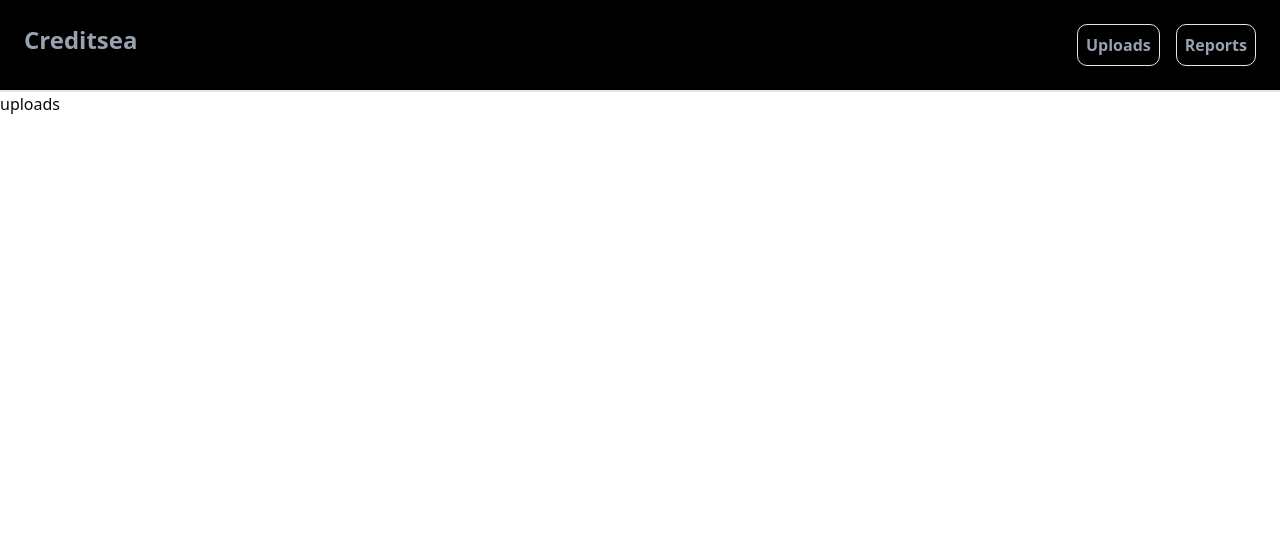
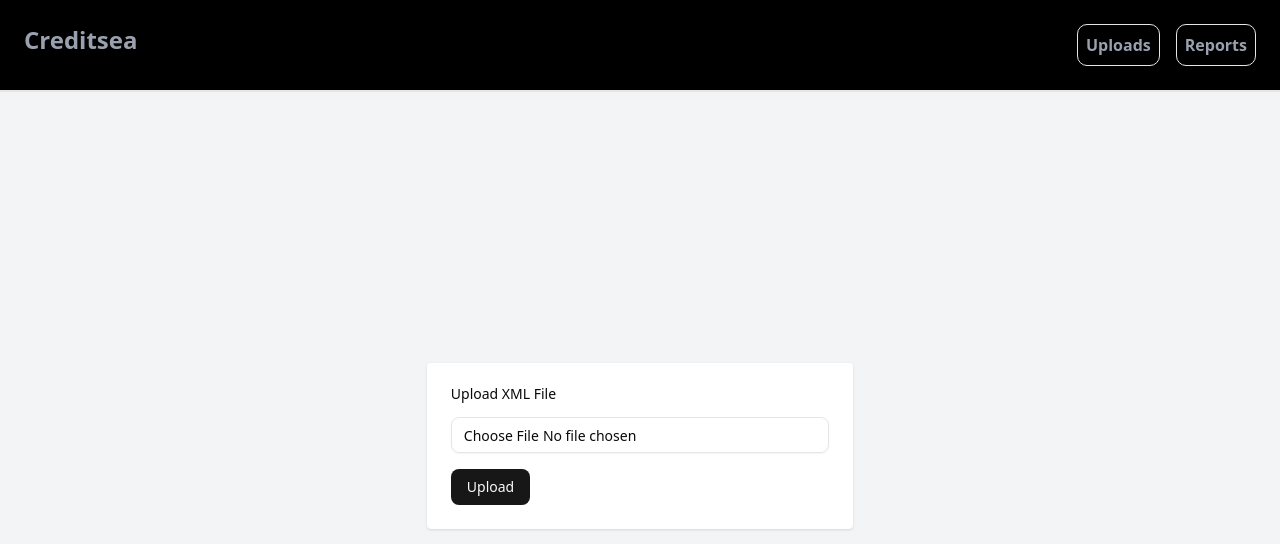
Before and after one commit to alimunfed17/CreditSea, a React app in the folder frontend/: page /uploads in a window 1280 px wide. Shown: the top 544 px of the page. Built offline with nearby package versions, Linux system fonts and the light colour scheme; the HTML template or start-up script is replaced by a standard one.

Commit message:
feat: Add uploadform to upload page

```diff
--- a/frontend/src/App.tsx
+++ b/frontend/src/App.tsx
@@ -5,12 +5,14 @@ import Header from './components/Common/Header';
 
 export default function App() {
   return (
-    <main>
+    <div className="h-screen flex flex-col">
       <Header />
-      <Routes>
-        <Route path="/uploads" element={<Uploads />} />
-        <Route path="/reports" element={<Reports />} />
-      </Routes>
-    </main>
-  )
+      <main className="flex-1 flex flex-col">
+        <Routes>
+          <Route path="/uploads" element={<Uploads />} />
+          <Route path="/reports" element={<Reports />} />
+        </Routes>
+      </main>
+    </div>
+  );
 }
--- /dev/null
+++ b/frontend/src/components/Uploads/UploadForm.tsx
@@ -0,0 +1,64 @@
+import React, { useState } from "react";
+import axios from "axios";
+import { Button } from "@/components/ui/button";
+import { Label } from "@/components/ui/label";
+import { Input } from "@/components/ui/input";
+import { toast } from "sonner";
+
+export default function UploadForm() {
+  const [file, setFile] = useState<File | null>(null);
+  const [loading, setLoading] = useState(false);
+
+  const handleFileChange = (e: React.ChangeEvent<HTMLInputElement>) => {
+    if (e.target.files && e.target.files.length > 0) {
+      const selectedFile = e.target.files[0];
+      if (!selectedFile.name.endsWith(".xml")) {
+        toast.error("Invalid file type. Please select an XML file.");
+        setFile(null);
+        return;
+      }
+      setFile(selectedFile);
+    }
+  };
+
+  const handleUpload = async () => {
+    if (!file) {
+      toast.error("No file selected. Please choose an XML file.");
+      return;
+    }
+
+    const formData = new FormData();
+    formData.append("file", file);
+
+    try {
+      setLoading(true);
+      const response = await axios.post(
+        `${import.meta.env.VITE_API_BASE_URL}/upload`,
+        formData,
+        {
+          headers: { "Content-Type": "multipart/form-data" },
+        }
+      );
+      toast.success(response.data.message || "File uploaded successfully.");
+      setFile(null);
+    } catch (error: any) {
+      console.error(error);
+      toast.error(
+        error.response?.data?.message || "Something went wrong while uploading."
+      );
+    } finally {
+      setLoading(false);
+    }
+  };
+
+  return (
+    <div className="max-w-md mx-auto p-6 bg-white shadow rounded space-y-4">
+      <Label htmlFor="file">Upload XML File</Label>
+      <Input type="file" id="file" accept=".xml" onChange={handleFileChange} />
+      <Button onClick={handleUpload} disabled={loading}>
+        {loading ? "Uploading..." : "Upload"}
+      </Button>
+      {file && <p className="text-sm text-gray-500">Selected file: {file.name}</p>}
+    </div>
+  );
+}
--- a/frontend/src/main.tsx
+++ b/frontend/src/main.tsx
@@ -3,11 +3,13 @@ import ReactDOM from "react-dom/client";
 import { BrowserRouter } from "react-router-dom";
 import './index.css'
 import App from './App.tsx'
+import { Toaster } from "sonner";
 
 ReactDOM.createRoot(document.getElementById("root")!).render(
   <React.StrictMode>
     <BrowserRouter>
       <App />
+      <Toaster position="bottom-right" richColors />
     </BrowserRouter>
   </React.StrictMode>
 )
--- a/frontend/src/pages/Uploads.tsx
+++ b/frontend/src/pages/Uploads.tsx
@@ -1,8 +1,9 @@
+import UploadForm from "@/components/Uploads/UploadForm";
 
 export default function Uploads() {
-    return (
-        <div>
-            uploads
-        </div>
-    );
+  return (
+    <div className="flex-1 flex items-center justify-center bg-gray-100">
+      <UploadForm />
+    </div>
+  );
 }
```
